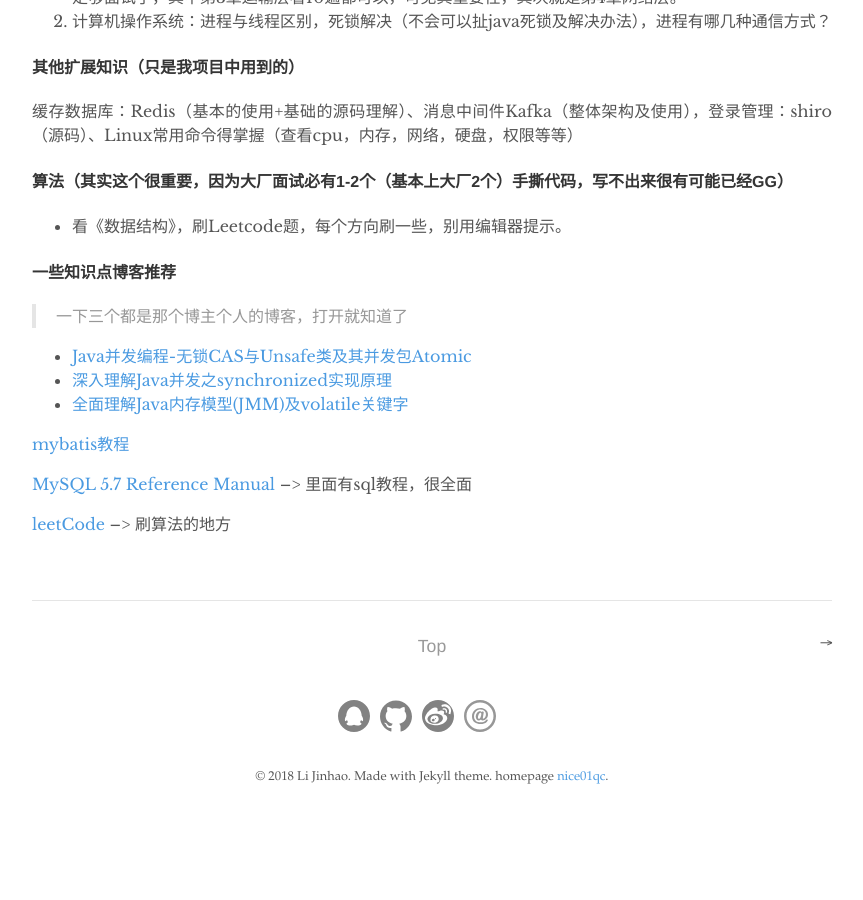
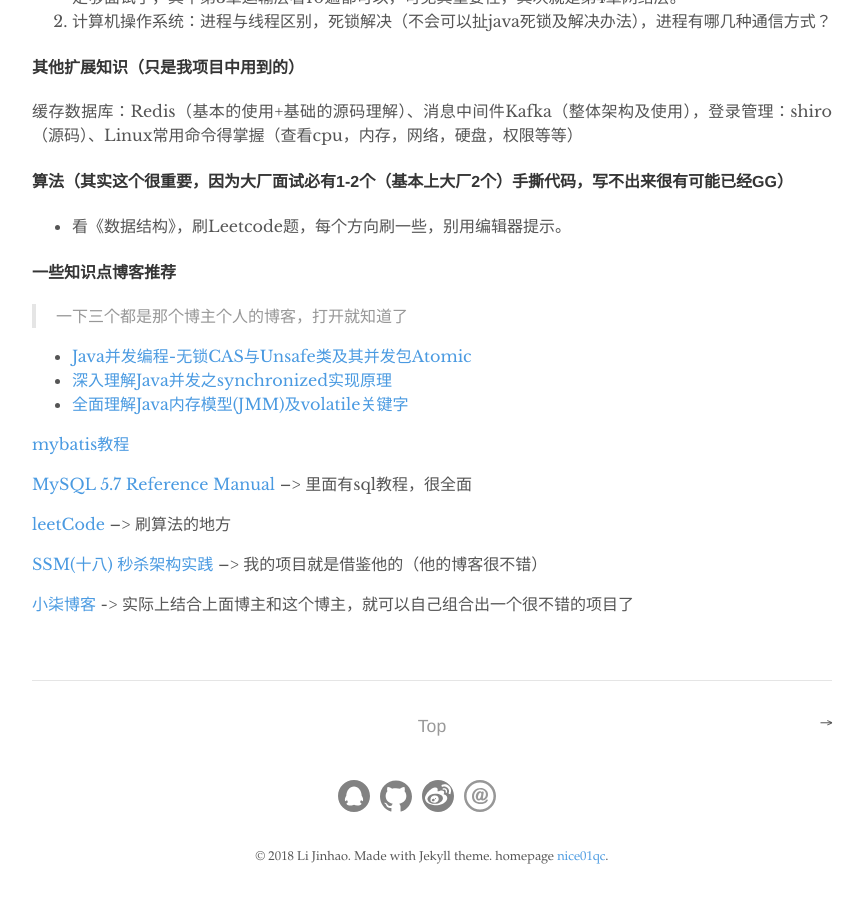
Before and after one commit to nice01qc/nice01qc.github.io, a Jekyll site: the page built from _posts/2018-10-05-2018Java后端秋招面经.md, in a window 1280 px wide and 900 px high, scrolled down 2048 px. Shown: the whole window, without its empty margins (208-1071 px from the left). Built offline with Jekyll 4.4.1, drawn with Linux system fonts in a browser that asks for light colours; before the commit the page ends 2868 px from its top, so only the background shows below that.

Commit message:
update at : Fri, 05 Oct 2018 11:52:32 +0800

```diff
--- a/_posts/2018-10-05-2018Java后端秋招面经.md
+++ b/_posts/2018-10-05-2018Java后端秋招面经.md
@@ -105,3 +105,7 @@
 [MySQL 5.7 Reference Manual](https://dev.mysql.com/doc/refman/5.7/en/)  --> 里面有sql教程，很全面
 
 [leetCode](https://leetcode.com/)  --> 刷算法的地方
+
+[SSM(十八) 秒杀架构实践](https://crossoverjie.top/2018/05/07/ssm/SSM18-seconds-kill/)   --> 我的项目就是借鉴他的（他的博客很不错）
+
+[小柒博客](https://blog.52itstyle.com/)   -> 实际上结合上面博主和这个博主，就可以自己组合出一个很不错的项目了
```
